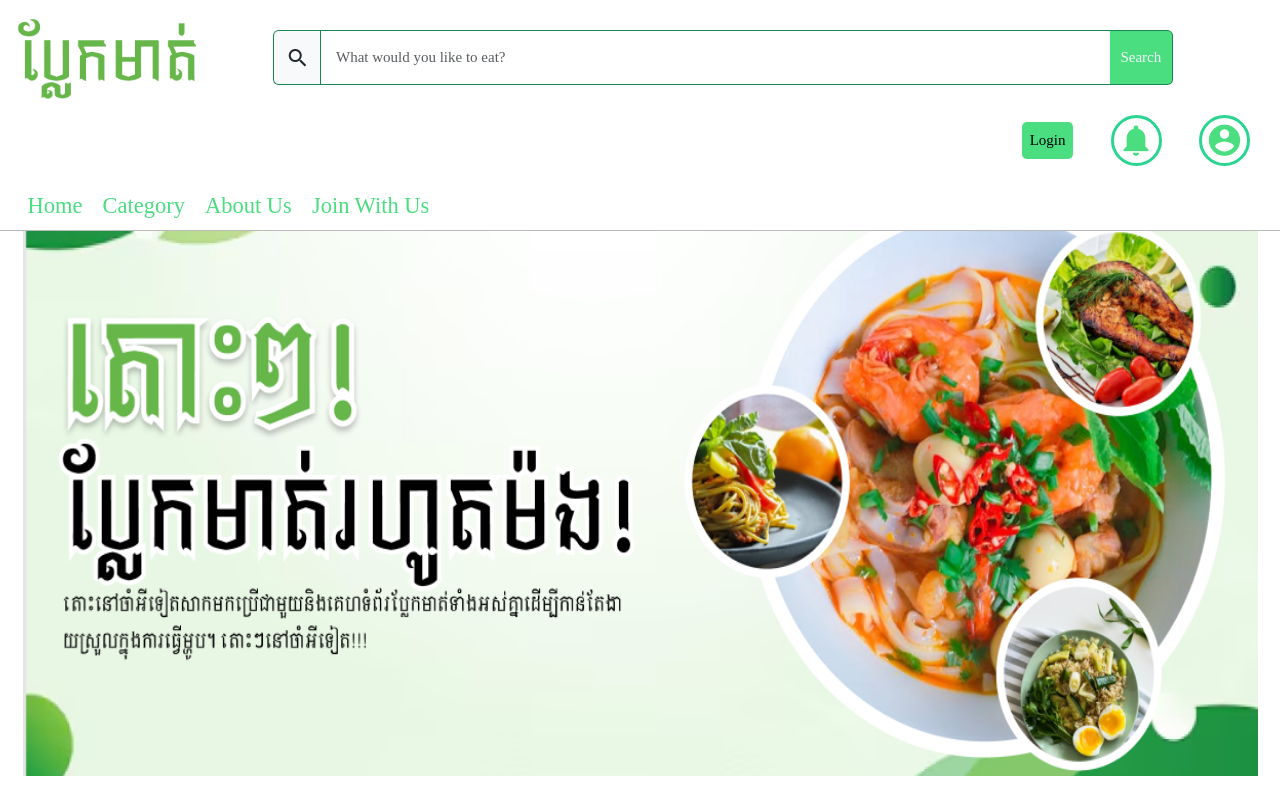
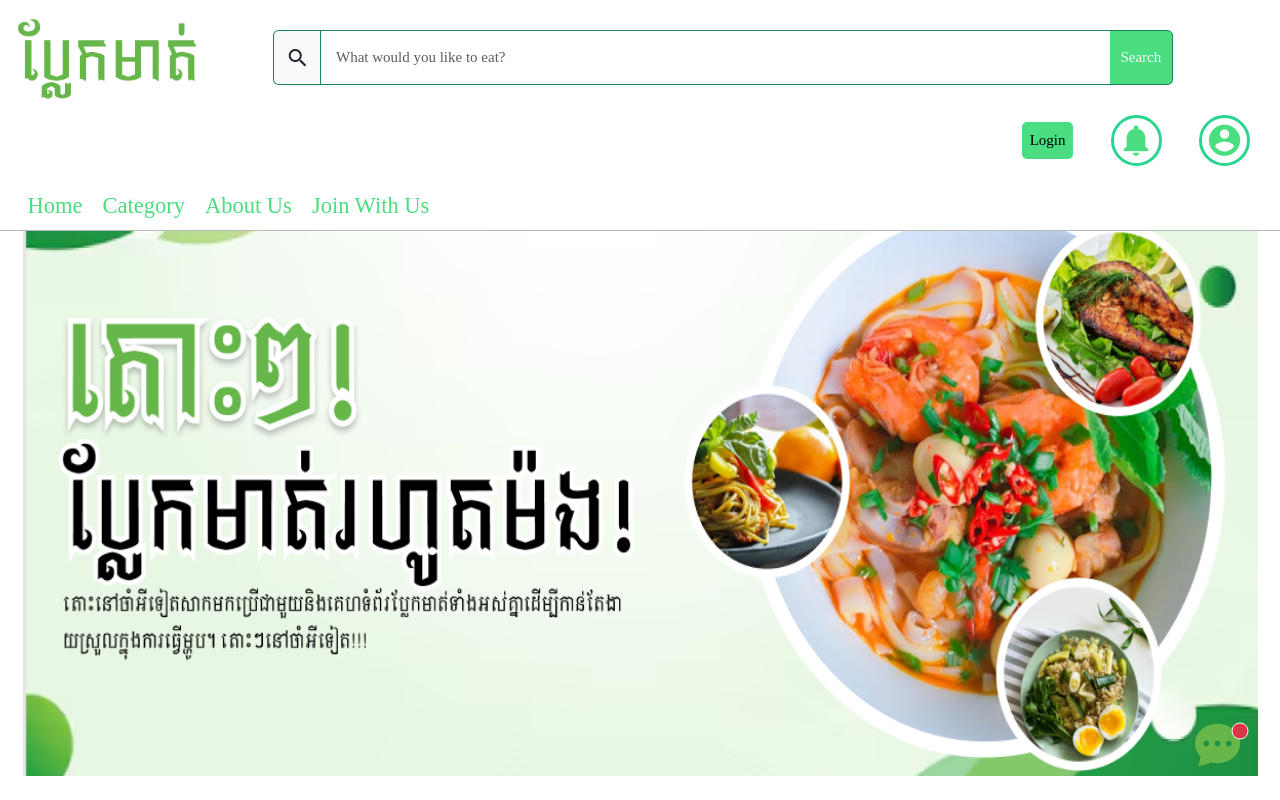
Before and after one commit to Phanit-Chea/g8_blaek_mot, a Vue app in the folder frontend/: page / in a window 1280 px wide. Shown: the top 800 px of the page. Built offline with nearby package versions, Linux system fonts and the light colour scheme; no server answers; a web font is replaced by a local one; what vue-simple-acl would draw is missing.

Commit message:
[update develop]

```diff
--- a/frontend/src/views/Web/HomeView.vue
+++ b/frontend/src/views/Web/HomeView.vue
@@ -503,8 +503,9 @@
           </a>
         </div>
       </div>
+      <a href="/chat"><i class="bi bi-chat-dots-fill chat"><span class="position-absolute top-5 start-100 translate-middle badge border border-light rounded-circle bg-danger p-2"><span class="visually-hidden">unread messages</span></span></i></a>
+    </main>
 
-    </main>
   </div>
 </template>
 <style scoped>
@@ -523,4 +524,18 @@
   width: 100%;
   height: 50vh;
 }
+
+.chat {
+    font-size: 3rem;
+    position: fixed;
+    bottom: 20px;
+    right: 40px;
+    color: #66B64A;
+    cursor: pointer;
+    transition: transform 0.5s;
+  }
+  .chat:hover{
+    transform: scale(1.05) rotate(-5deg);
+    color: #62cd3c;
+  }
 </style>
```
